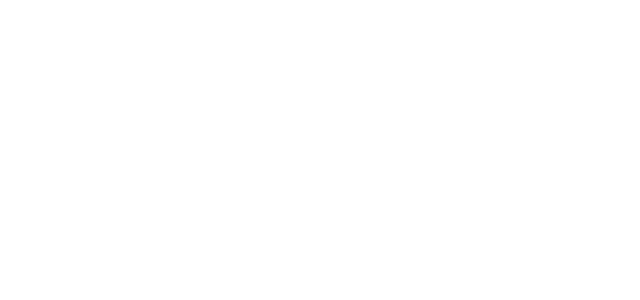
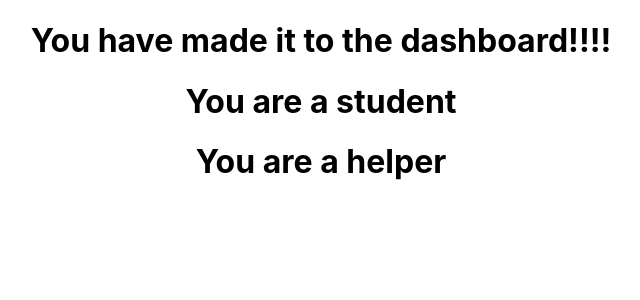
Before and after one commit to CAM603/react-redux-help-desk, a React (Create React App) app: page /dashboard in a window 1280 px wide. Shown: the top 300 px of the page, without its empty margins (319-959 px from the left). Built offline with nearby package versions, Linux system fonts and the light colour scheme; sample sign-in values are in the browser's storage.

Commit message:
ready to get helper info

```diff
--- a/src/App.js
+++ b/src/App.js
@@ -3,11 +3,15 @@ import { Route } from 'react-router-dom';
 
 import './App.css';
 import Home from './components/Home';
+import PrivateRoute from './utils/PrivateRoute';
+import Dashboard from './components/DashBoard';
 
 function App() {
+
   return (
     <div className="App">
-      <Route exact path="/" component={Home}/>
+      <Route exact path="/" render={props => <Home {...props}/>}/>
+      <PrivateRoute exact path="/dashboard" component={Dashboard}/>
     </div>
   );
 }
--- /dev/null
+++ b/src/components/DashBoard.js
@@ -0,0 +1,24 @@
+import React from 'react'
+import StudentView from './StudentView'
+import HelperView from './HelperView'
+
+import { connect } from 'react-redux';
+
+const Dashboard = (props) => {
+    console.log('Porps from dahboard', props)
+    return (
+        <div>
+            <h1>You have made it to the dashboard!!!!</h1>
+            <StudentView/>
+            <HelperView/>
+        </div>
+    )
+}
+
+
+const mapStateToProps = (state) => {
+    return {
+        state: state
+    }
+}
+export default connect(mapStateToProps, {})(Dashboard);
--- a/src/components/Form.js
+++ b/src/components/Form.js
@@ -11,7 +11,7 @@ const Form = (props) => {
             : <p onClick={() => setType('login')}>Already signed up? Log In</p>}
 
             {type === 'login'
-            ? <Login role={props.role}/>
+            ? <Login {...props} role={props.role}/>
             : <Signup role={props.role}  setType={setType}/>}
         </div>
     )
--- /dev/null
+++ b/src/components/HelperView.js
@@ -0,0 +1,11 @@
+import React from 'react';
+
+const HelperView = () => {
+    return (
+        <div>
+            <h1>You are a helper</h1>
+        </div>
+    )
+}
+
+export default HelperView;
--- a/src/components/Home.js
+++ b/src/components/Home.js
@@ -1,5 +1,7 @@
 import React, { useState } from 'react';
 import Form from './Form';
+
+import { Link } from 'react-router-dom';
 import { connect } from 'react-redux';
 
 const Home = (props) => {
@@ -18,14 +20,14 @@ const Home = (props) => {
         display = (
             <div>
                 <p>Hello Student</p>
-                <Form role="student"/>
+                <Form {...props} role="student"/>
             </div>
         )
     } else if (role === 'helper') {
         display = (
             <div>
                 <p>Hello Helper</p>
-                <Form role="helper"/>
+                <Form {...props} role="helper"/>
             </div>
         )
     } else {
@@ -35,6 +37,9 @@ const Home = (props) => {
     return (
         <div>
             <div>
+                <Link to="/dashboard">
+                    <h3>Dashboard</h3>
+                </Link>
                 <p>Are you a <span onClick={setStudent}>student</span> or a <span onClick={setHelper}>helper</span>?</p>
             </div>
             {display}
--- a/src/components/Login.js
+++ b/src/components/Login.js
@@ -20,8 +20,11 @@ const Login = (props) => {
         // if statement to determine if student or helper
         props.loginStudent(credentials)
         setCredentials({username: '', password: ''})
+        setTimeout(() => {
+            props.history.push("/dashboard")
+        }, 1000)
     }
-
+    console.log("props from login", props)
     return (
         <div>
             <form onSubmit={login}>
--- /dev/null
+++ b/src/components/StudentView.js
@@ -0,0 +1,11 @@
+import React from 'react';
+
+const StudentView = () => {
+    return (
+        <div>
+            <h1>You are a student</h1>
+        </div>
+    )
+}
+
+export default StudentView;
```
